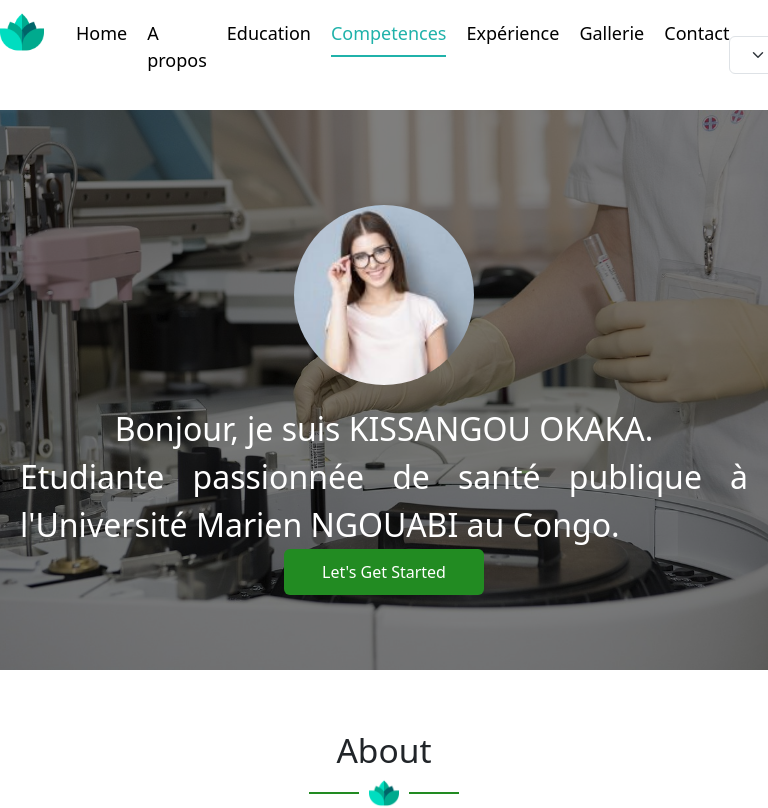
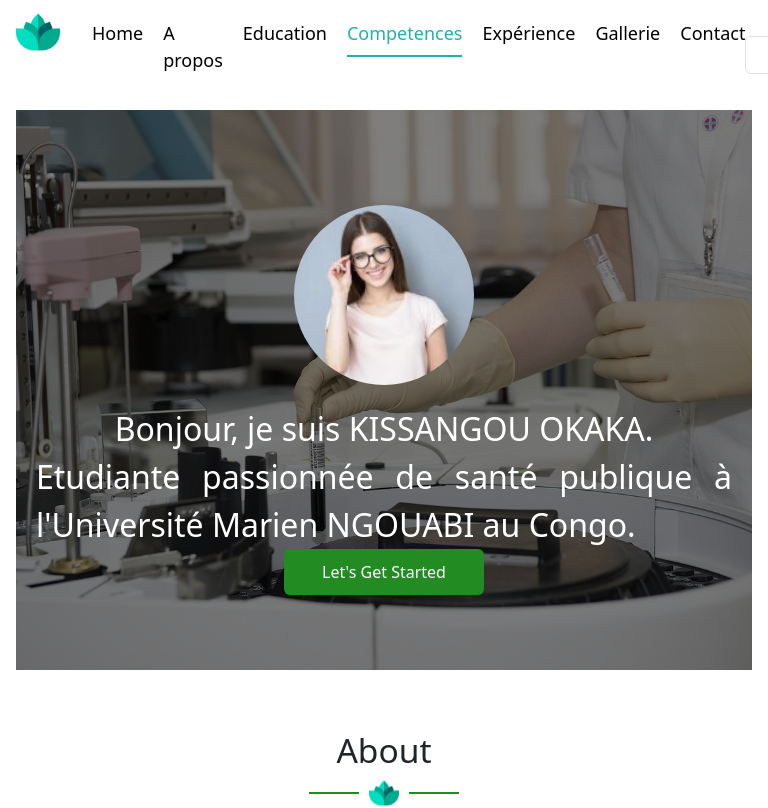
Before and after one commit to kayarhabby/portfolio_delicia_react, a React (Vite) app: page / in a window 768 px wide. Shown: the top 808 px of the page. Built offline with nearby package versions, Linux system fonts and the light colour scheme.

Commit message:
modification des margins selon la taille de l'écran

```diff
--- a/src/assets/css/App.css
+++ b/src/assets/css/App.css
@@ -3,10 +3,14 @@
 }
 /* Pour les écrans de 768px de large ou moins */
 @media (max-width: 768px) {
-  margin: 0 16px 0 16px;
+  #root {
+    margin: 0 16px 0 16px;
+  }
 }
 
 /* Pour les écrans entre 768px et 1024px de large */
 @media only screen and (min-width: 768px) and (max-width: 1024px) {
-  margin: 0 16px 0 16px;
+  #root {
+    margin: 0 16px 0 16px;
+  }
 }
```
